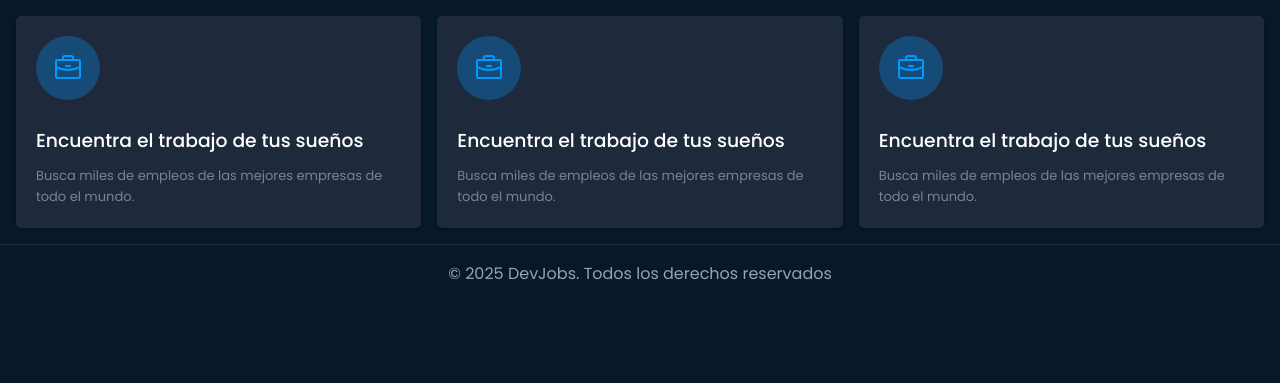
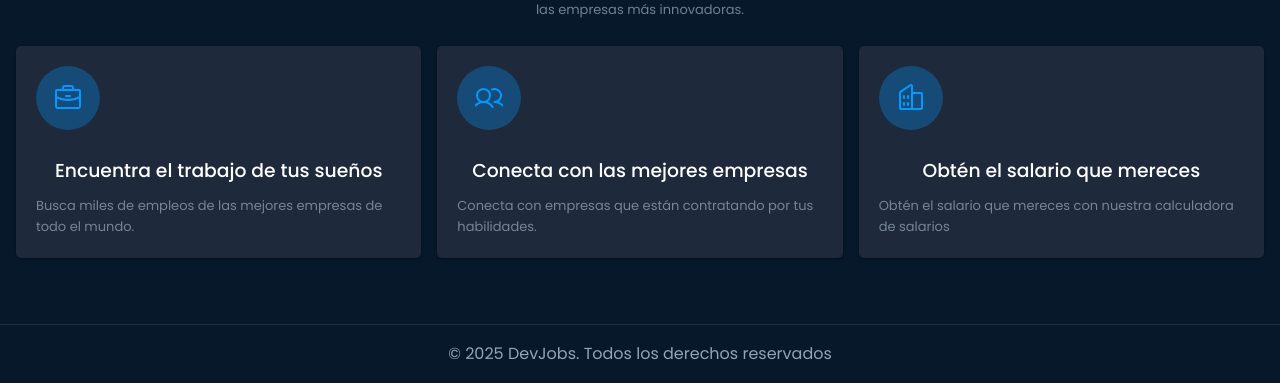
Before and after one commit to fguedez1311/aplicacionempleo, a website: page index.html in a window 1280 px wide. Shown: the part 727-1110 px from the top of the page. Before the commit the page ends 1030 px from the top, so only its background shows below. Drawn offline with Linux system fonts and the light colour scheme.

Commit message:
Ajuste de la cabecera de index.html

```diff
--- a/index.html
+++ b/index.html
@@ -73,21 +73,21 @@
                     <svg class="objetivos__svg" fill="currentColor" height="32" viewBox="0 0 256 256" width="32" xmlns="http://www.w3.org/2000/svg"
                     aria-hidden="true">
                       <path
-                          d="M216,56H176V48a24,24,0,0,0-24-24H104A24,24,0,0,0,80,48v8H40A16,16,0,0,0,24,72V200a16,16,0,0,0,16,16H216a16,16,0,0,0,16-16V72A16,16,0,0,0,216,56ZM96,48a8,8,0,0,1,8-8h48a8,8,0,0,1,8,8v8H96ZM216,72v41.61A184,184,0,0,1,128,136a184.07,184.07,0,0,1-88-22.38V72Zm0,128H40V131.64A200.19,200.19,0,0,0,128,152a200.25,200.25,0,0,0,88-20.37V200ZM104,112a8,8,0,0,1,8-8h32a8,8,0,0,1,0,16H112A8,8,0,0,1,104,112Z">
+                        d="M117.25,157.92a60,60,0,1,0-66.5,0A95.83,95.83,0,0,0,3.53,195.63a8,8,0,1,0,13.4,8.74,80,80,0,0,1,134.14,0,8,8,0,0,0,13.4-8.74A95.83,95.83,0,0,0,117.25,157.92ZM40,108a44,44,0,1,1,44,44A44.05,44.05,0,0,1,40,108Zm210.14,98.7a8,8,0,0,1-11.07-2.33A79.83,79.83,0,0,0,172,168a8,8,0,0,1,0-16,44,44,0,1,0-16.34-84.87,8,8,0,1,1-5.94-14.85,60,60,0,0,1,55.53,105.64,95.83,95.83,0,0,1,47.22,37.71A8,8,0,0,1,250.14,206.7Z">
                       </path>
                     </svg>
-                    <h3 class="objetivos__h3">Encuentra el trabajo de tus sueños</h3>
-                    <p class="objetivos__p">Busca miles de empleos de las mejores empresas de todo el mundo.</p>
+                    <h3 class="objetivos__h3">Conecta con las mejores empresas</h3>
+                    <p class="objetivos__p">Conecta con empresas que están contratando por tus habilidades.</p>
               </article>
                <article class="objetivos__article">
                      <svg class="objetivos__svg" fill="currentColor" height="32" viewBox="0 0 256 256" width="32" xmlns="http://www.w3.org/2000/svg"
                       aria-hidden="true">
                         <path
-                          d="M216,56H176V48a24,24,0,0,0-24-24H104A24,24,0,0,0,80,48v8H40A16,16,0,0,0,24,72V200a16,16,0,0,0,16,16H216a16,16,0,0,0,16-16V72A16,16,0,0,0,216,56ZM96,48a8,8,0,0,1,8-8h48a8,8,0,0,1,8,8v8H96ZM216,72v41.61A184,184,0,0,1,128,136a184.07,184.07,0,0,1-88-22.38V72Zm0,128H40V131.64A200.19,200.19,0,0,0,128,152a200.25,200.25,0,0,0,88-20.37V200ZM104,112a8,8,0,0,1,8-8h32a8,8,0,0,1,0,16H112A8,8,0,0,1,104,112Z">
+                          d="M240,208H224V96a16,16,0,0,0-16-16H144V32a16,16,0,0,0-24.88-13.32L39.12,72A16,16,0,0,0,32,85.34V208H16a8,8,0,0,0,0,16H240a8,8,0,0,0,0-16ZM208,96V208H144V96ZM48,85.34,128,32V208H48ZM112,112v16a8,8,0,0,1-16,0V112a8,8,0,1,1,16,0Zm-32,0v16a8,8,0,0,1-16,0V112a8,8,0,1,1,16,0Zm0,56v16a8,8,0,0,1-16,0V168a8,8,0,0,1,16,0Zm32,0v16a8,8,0,0,1-16,0V168a8,8,0,0,1,16,0Z">
                         </path>
                       </svg>
-                    <h3 class="objetivos__h3">Encuentra el trabajo de tus sueños</h3>
-                    <p class="objetivos__p">Busca miles de empleos de las mejores empresas de todo el mundo.</p>
+                      <h3 class="objetivos__h3">Obtén el salario que mereces</h3>
+                      <p class="objetivos__p">Obtén el salario que mereces con nuestra calculadora de salarios</p>
               </article>
 
             </div>
--- a/src/scss/layout/_header.scss
+++ b/src/scss/layout/_header.scss
@@ -10,6 +10,7 @@
     display: flex;
     flex-direction: column;
     align-items: center;
+    padding-top:1rem;
 
     gap: 2rem;
 
--- a/src/scss/layout/_objetivos.scss
+++ b/src/scss/layout/_objetivos.scss
@@ -4,7 +4,7 @@
 .objetivos{
     padding-inline: 1.6rem;
     background-color: v.$background;
-    padding-top: 2rem;
+    margin-block: 5rem;
 
     &__header{
         display: flex;
@@ -51,6 +51,7 @@
          color: v.$text-primary;
          margin-bottom: 1rem;
          font-weight: 500;
+         text-align: center;
     }
     &__p{
          font-size: 1.3rem;
```
Also changed, not shown: build/css/app.css. Lines whose indentation alone changed are shown as unchanged.
